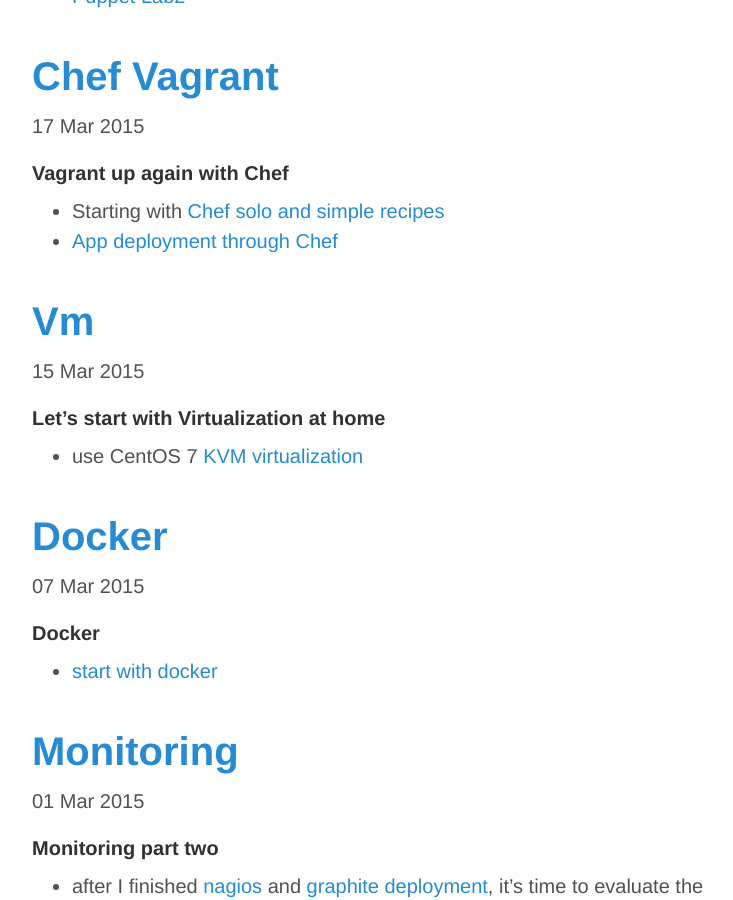
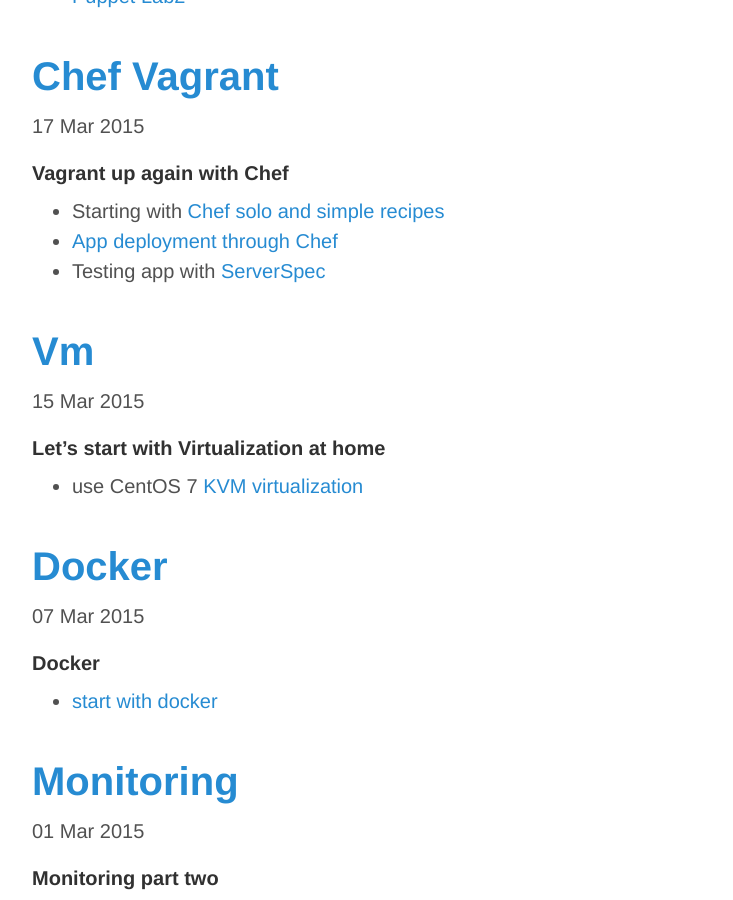
Before and after one commit to boonchu/boonchu.github.io, a Jekyll site: the page built from index.html, in a window 1280 px wide and 900 px high, scrolled down 397 px. Shown: the whole window, without its empty margins (258-991 px from the left). Built offline with Jekyll 4.4.1, drawn with Linux system fonts in a browser that asks for light colours.

Commit message:
Update 2015-03-17-Chef-Vagrant.md

```diff
--- a/_posts/2015-03-17-Chef-Vagrant.md
+++ b/_posts/2015-03-17-Chef-Vagrant.md
@@ -1,3 +1,4 @@
 ###### Vagrant up again with Chef
   - Starting with [Chef solo and simple recipes](https://github.com/boonchu/opslab/blob/vagrant1/vagrant/cheflab1/README.md)
   - [App deployment through Chef](https://github.com/boonchu/opslab/blob/vagrant1/vagrant/cheflab1/DEPLOY_APP.md)
+  - Testing app with [ServerSpec](https://github.com/boonchu/opslab/blob/vagrant1/vagrant/cheflab1/SERVERSPEC.md)
```
